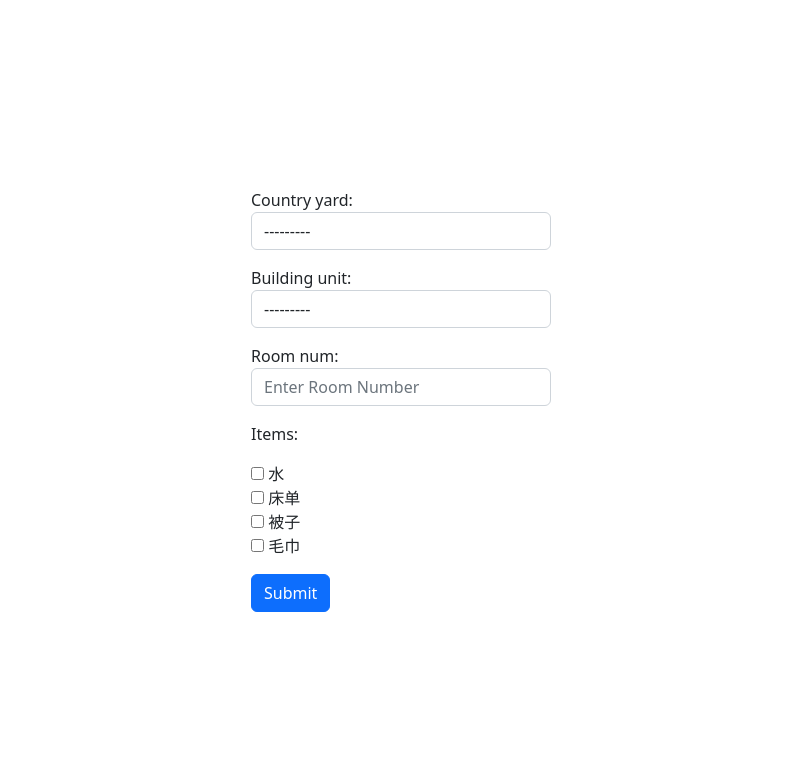
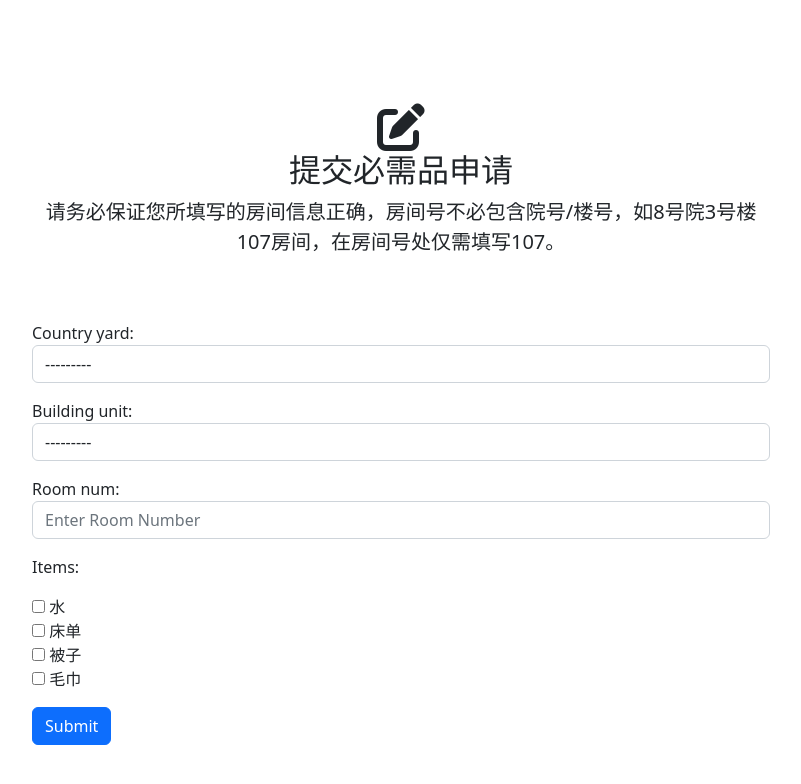
Before and after one commit to cyborgoat/covid19-quarantine-community, a Django app: page /plaza/supply-registration-form/ in a window 1280 px wide. Shown: the top 784 px of the page, without its empty margins (239-1040 px from the left). Run offline with Django 4.2, Linux system fonts and the light colour scheme; data comes from the database, SQL or seed files in the repository; some libraries are stand-ins or nearby versions.

Commit message:
update: supply registration form

```diff
--- a/quarantine_community/static/css/plaza/special-request/form.css
+++ b/quarantine_community/static/css/plaza/special-request/form.css
@@ -12,7 +12,7 @@
 }
 
 .form-signin {
-  max-width: 330px;
+  max-width: 60%;
   padding: 15px;
 }
 
--- a/quarantine_community/templates/overview/index.html
+++ b/quarantine_community/templates/overview/index.html
@@ -8,7 +8,7 @@
     <link href="{% static 'css/bootstrap/bootstrap.min.css' %}" rel="stylesheet">
     <script src="{% static 'js/bootstrap/bootstrap.bundle.js' %}"></script>
     <script src="{% static 'js/font-awsome/e81ce22ea6.js' %}"></script>
-    <link href="{% static 'css/font-awsome/all.css' %}" rel="stylesheet">
+{#    <link href="{% static 'css/font-awsome/all.css' %}" rel="stylesheet">#}
     {#    <script src="https://kit.fontawesome.com/e81ce22ea6.js" crossorigin="anonymous"></script>#}
 
     <link rel="stylesheet" type="text/css" href="{% static 'css/overview/responsive_service_section.css' %}">
--- a/quarantine_community/templates/plaza/supply-registration/supply-registration.html
+++ b/quarantine_community/templates/plaza/supply-registration/supply-registration.html
@@ -7,10 +7,17 @@
     <link href="{% static 'css/plaza/special-request/form.css' %}" rel="stylesheet">
     <link href="{% static 'css/bootstrap/bootstrap.min.css' %}" rel="stylesheet">
     <script src="{% static 'js/bootstrap/bootstrap.bundle.js' %}"></script>
+    <script src="{% static 'js/font-awsome/e81ce22ea6.js' %}"></script>
+
 
 </head>
 <body>
 <main class="form-signin w-100 m-auto">
+    <div class="py-5 text-center">
+        <i class="fa-solid fa-pen-to-square fa-3x"></i>
+        <h2>提交必需品申请</h2>
+        <p class="lead">请务必保证您所填写的房间信息正确，房间号不必包含院号/楼号，如8号院3号楼107房间，在房间号处仅需填写107。</p>
+    </div>
     <div class="form-group">
         <form method="POST">
             {% csrf_token %}
```
